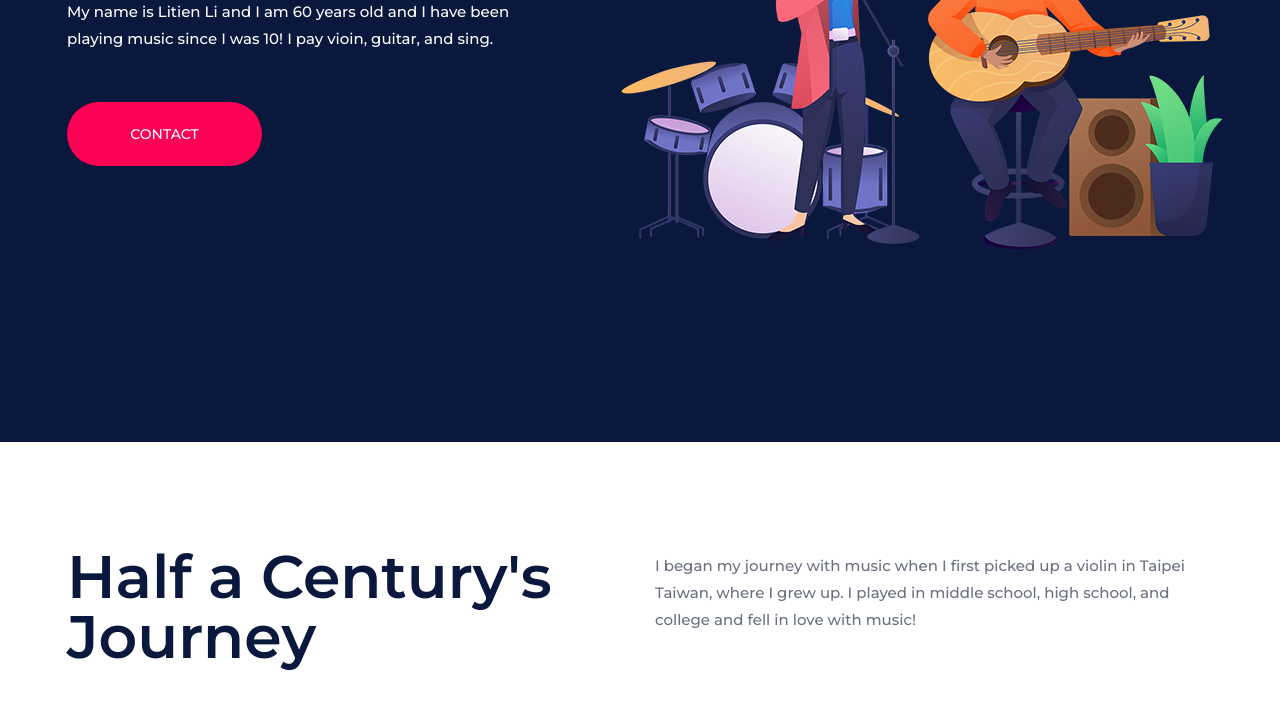
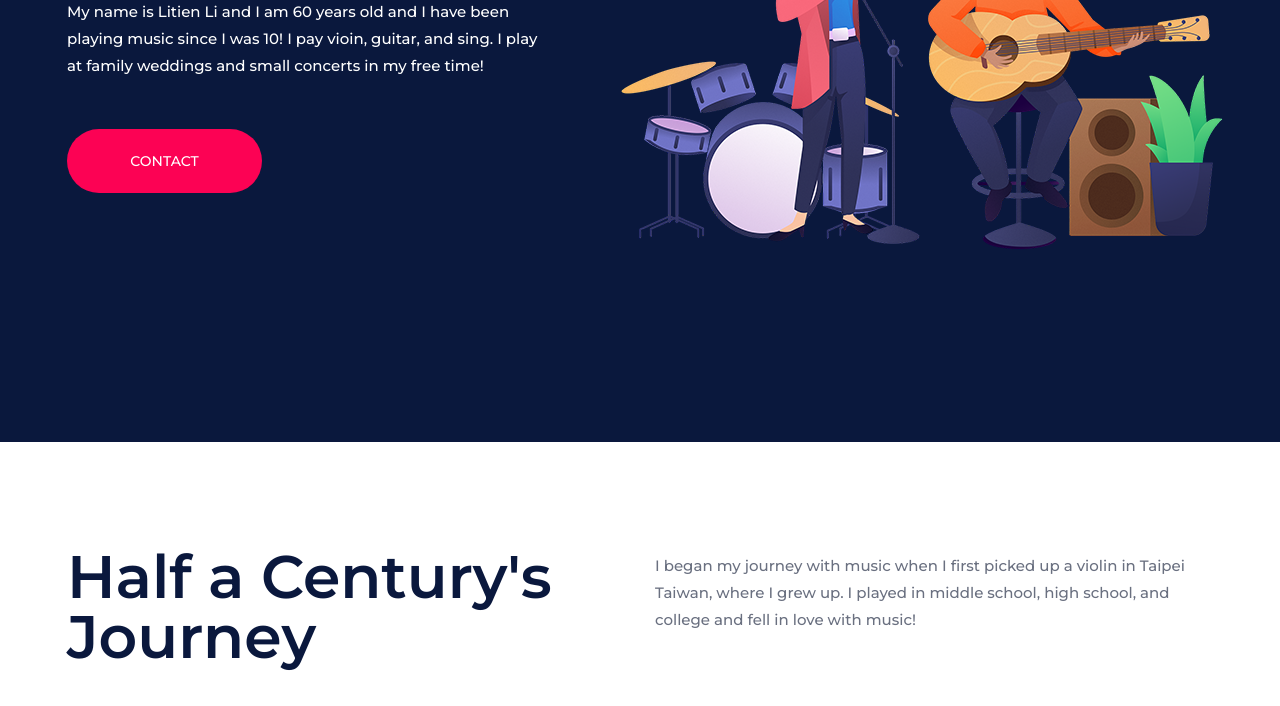
Before and after one commit to Hackbyrd/litienli, a plain HTML site: page index.html in a window 1280 px wide. Shown: the part 394-1100 px from the top of the page. Drawn offline with Linux system fonts and the light colour scheme.

Commit message:
added more description

```diff
--- a/index.html
+++ b/index.html
@@ -55,7 +55,7 @@
 						<div class="col-lg-6">
 							<div class="hs-text">
 								<h2><span>Welcome</span></h2>
-								<p>My name is Litien Li and I am 60 years old and I have been playing music since I was 10! I pay vioin, guitar, and sing.</p>
+								<p>My name is Litien Li and I am 60 years old and I have been playing music since I was 10! I pay vioin, guitar, and sing. I play at family weddings and small concerts in my free time!</p>
 								<a href="#" class="site-btn">Contact</a>
 								<!-- <a href="#" class="site-btn sb-c2">Start free trial</a> -->
 							</div>
```
